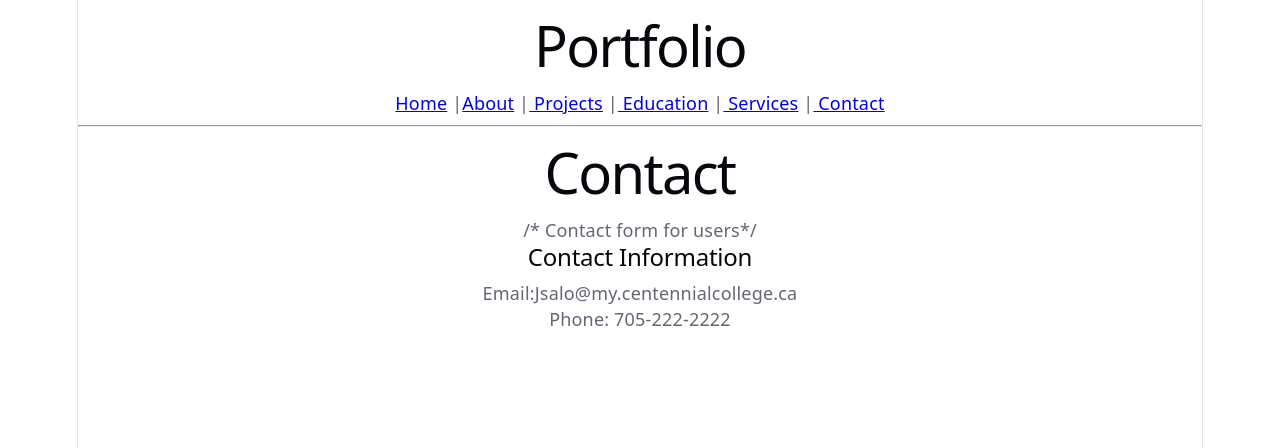
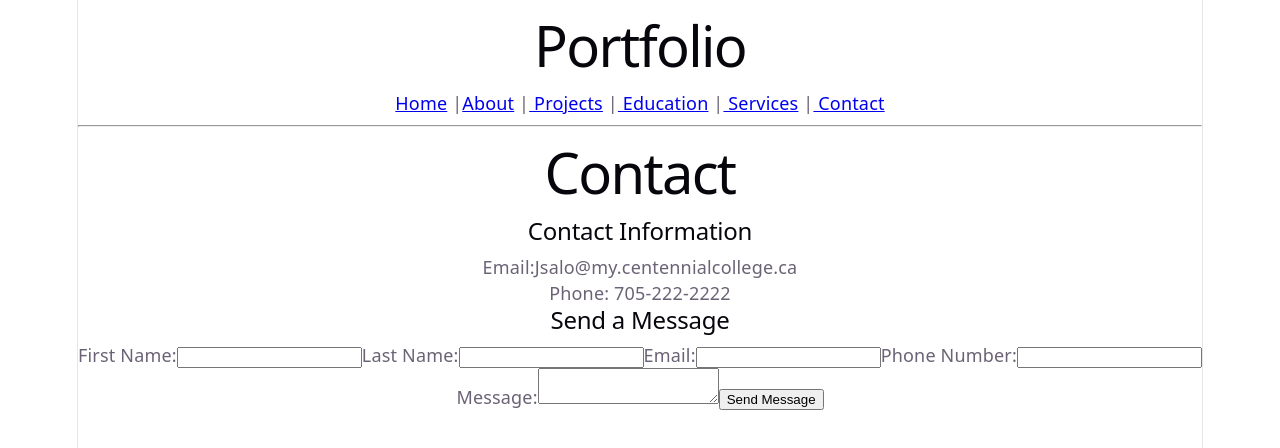
Before and after one commit to jsalocentennial/LabOne, a React app in the folder Portfolio/: page /contact in a window 1280 px wide. Shown: the top 448 px of the page. Built offline with nearby package versions, Linux system fonts and the light colour scheme; the HTML template or start-up script is replaced by a standard one.

Commit message:
Added Form to contact page

```diff
--- a/Portfolio/src/Components/About.jsx
+++ b/Portfolio/src/Components/About.jsx
@@ -21,9 +21,7 @@ const About = () => {
                     <li>HTML/CSS</li>
                     <li>SQL/Oracle</li>
                 </ul>
-                <Link to="JSTechResume.pdf" target="_blank" rel="noopener noreferrer"> /*Link to resume*/ */
-                    Download Resume
-                </Link>
+
 
         </div>
     )
--- a/Portfolio/src/Components/Contact.jsx
+++ b/Portfolio/src/Components/Contact.jsx
@@ -1,10 +1,55 @@
+import { useState } from 'react';
+import { useNavigate } from 'react-router-dom';
+
 const Contact = () => {
+
+    const navigate = useNavigate();
+
+    const [firstName, setFirstName] = useState('');
+    const [lastName, setLastName] = useState('');
+    const [email, setEmail] = useState('');
+    const [phoneNumber, setPhoneNumber] = useState('');
+    const [message, setMessage] = useState('');
+
+    const handleSubmit = (event) => {
+    event.preventDefault();
+
+    console.log("First Name:", firstName);
+    console.log("Last Name:", lastName);
+    console.log("Email:", email);
+    console.log("Phone:", phoneNumber);
+    console.log("Message:", message);
+
+    navigate("/");
+};
+
     return (
         <div>
-            <h1>Contact</h1> /* Contact form for users*/
+            <h1>Contact</h1>
                 <h2>Contact Information</h2>
                     <p>Email:Jsalo@my.centennialcollege.ca</p>
                     <p>Phone: 705-222-2222</p>
+            <h2>Send a Message</h2>
+
+            <form onSubmit={handleSubmit}>
+                <label htmlFor="fName">First Name:</label>
+                    <input type="text" id="fName" value={firstName} onChange={(event) => setFirstName(event.target.value)} name="fName" required />
+
+                <label htmlFor="lName">Last Name:</label>
+                    <input type="text" id="lName" value={lastName} onChange={(event) => setLastName(event.target.value)} name="lName" required />
+
+                <label htmlFor="email">Email:</label>
+                    <input type="email" id="email" value={email} onChange={(event) => setEmail(event.target.value)} name="email" required />
+
+                <label htmlFor="phoneNumber">Phone Number:</label>
+                    <input type="tel" id="phoneNumber" value={phoneNumber} onChange={(event) => setPhoneNumber(event.target.value)} name="phoneNumber" required />
+
+                <label htmlFor="message">Message:</label>
+                    <textarea id="message" value={message} onChange={(event) => setMessage(event.target.value)} name="message" required></textarea>
+
+                <button type="submit">Send Message</button>
+            </form>
+
         </div>
     )
 }
```
